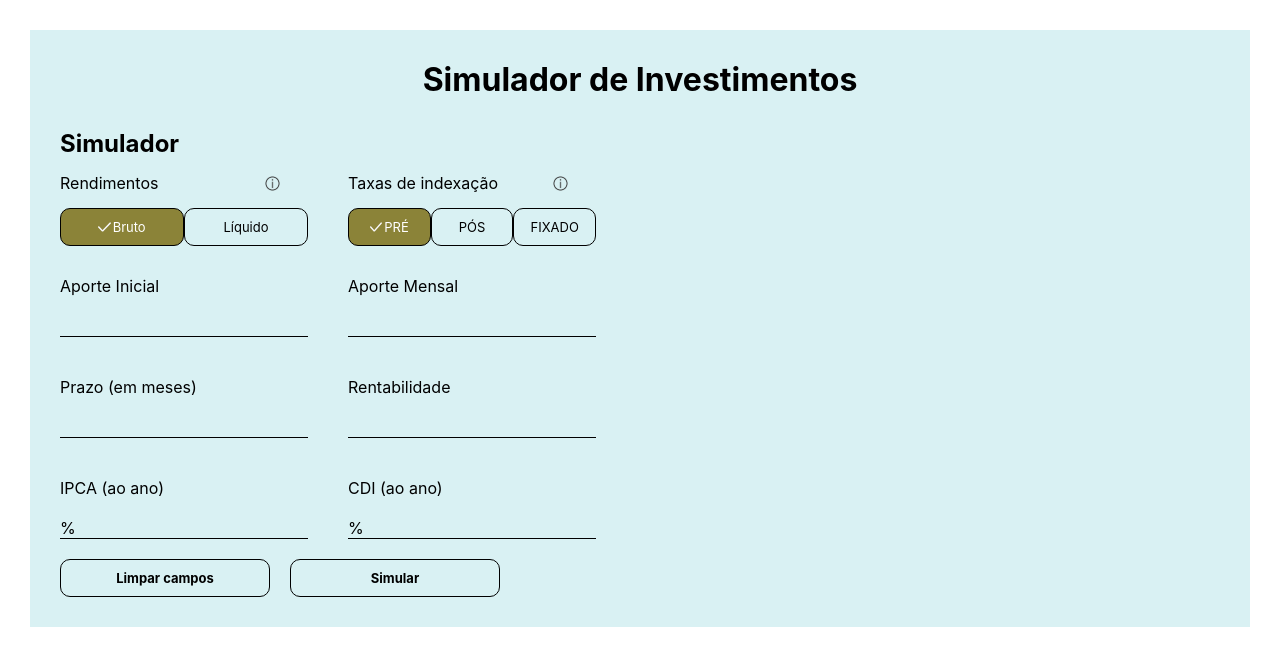
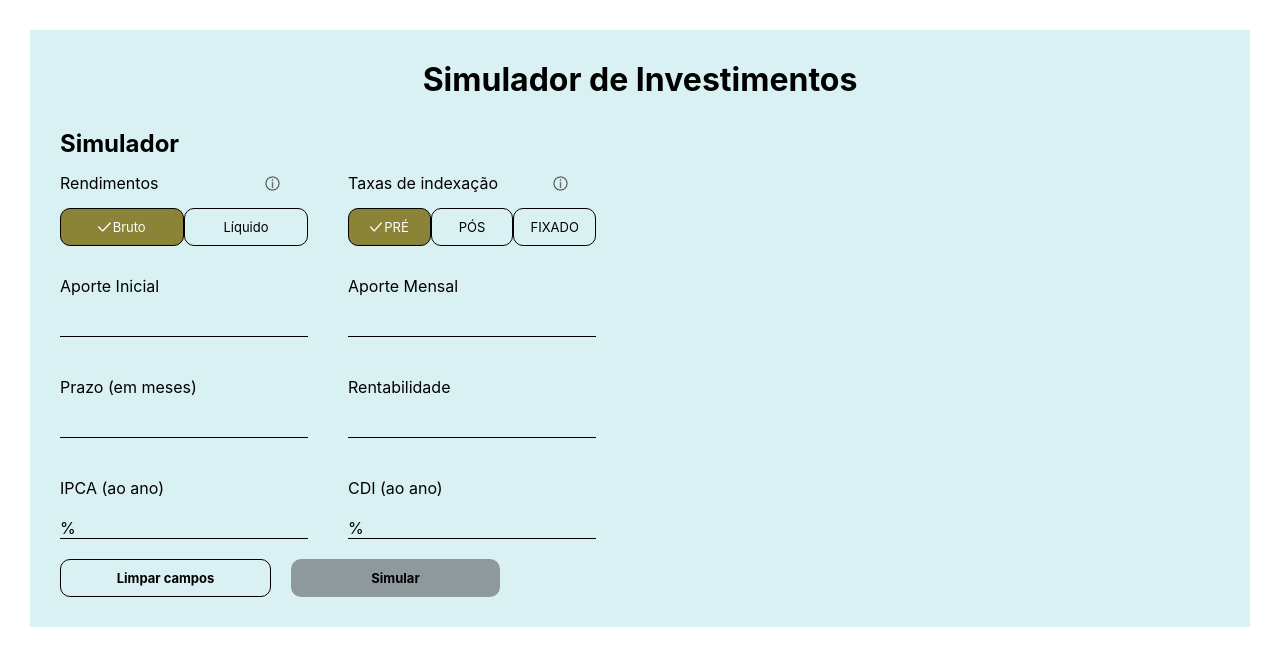
Before and after one commit to carlosael/EQI-teste, a React (Create React App) app: page / in a window 1280 px wide. Shown: the top 666 px of the page. Built offline with nearby package versions, Linux system fonts and the light colour scheme; no server answers.

Commit message:
Botão Simular configurado.

```diff
--- a/src/components/Button/style.css
+++ b/src/components/Button/style.css
@@ -23,6 +23,25 @@
   font-size: 13px;
 }
 
+.desactive {
+  all: unset;
+  background-color: rgb(142, 153, 158);
+  border-radius: 10px;
+  padding: 5px 5px;
+  text-align: center;
+  font-size: 13px;
+}
+
+.activated {
+  all: unset;
+  background-color: rgb(139, 131, 56);
+  border-radius: 10px;
+  cursor: pointer;
+  padding: 5px 5px;
+  text-align: center;
+  font-size: 13px;
+}
+
 .smaller {
   width: 33%;
 }
--- /dev/null
+++ b/src/components/Cards/Simulation/index.jsx
@@ -0,0 +1,3 @@
+export default function Simulation() {
+  return <></>;
+}
--- a/src/components/MainButtons/index.jsx
+++ b/src/components/MainButtons/index.jsx
@@ -1,9 +1,27 @@
 import Button from "../Button";
 import ValuesContext from "../../contexts/ValuesContext";
-import { useContext } from "react";
+import { useContext, useState, useEffect } from "react";
 
 export default function MainButtons() {
+  const [buttonActive, setButtonActive] = useState(false);
   const data = useContext(ValuesContext);
+  console.log(data.form.profitability);
+
+  useEffect(() => {
+    if (
+      data.form.aport !== "" &&
+      data.form.monthlyAport !== "" &&
+      data.form.profitability !== "" &&
+      data.form.term !== ""
+    ) {
+      setButtonActive(true);
+    }
+  }, [
+    data.form.aport,
+    data.form.monthlyAport,
+    data.form.profitability,
+    data.form.term,
+  ]);
 
   function handleClearInputs() {
     data.setForm(data.defaultFormValues);
@@ -13,7 +31,10 @@ export default function MainButtons() {
       <Button classes={"wider"} action={handleClearInputs}>
         <strong>Limpar campos</strong>
       </Button>
-      <Button classes={"wider"}>
+      <Button
+        classes={"wider"}
+        color={buttonActive ? "activated" : "desactive"}
+      >
         <strong>Simular</strong>
       </Button>
     </>
```
Also changed, not shown: src/components/Cards/Simulation/style.css (added).
